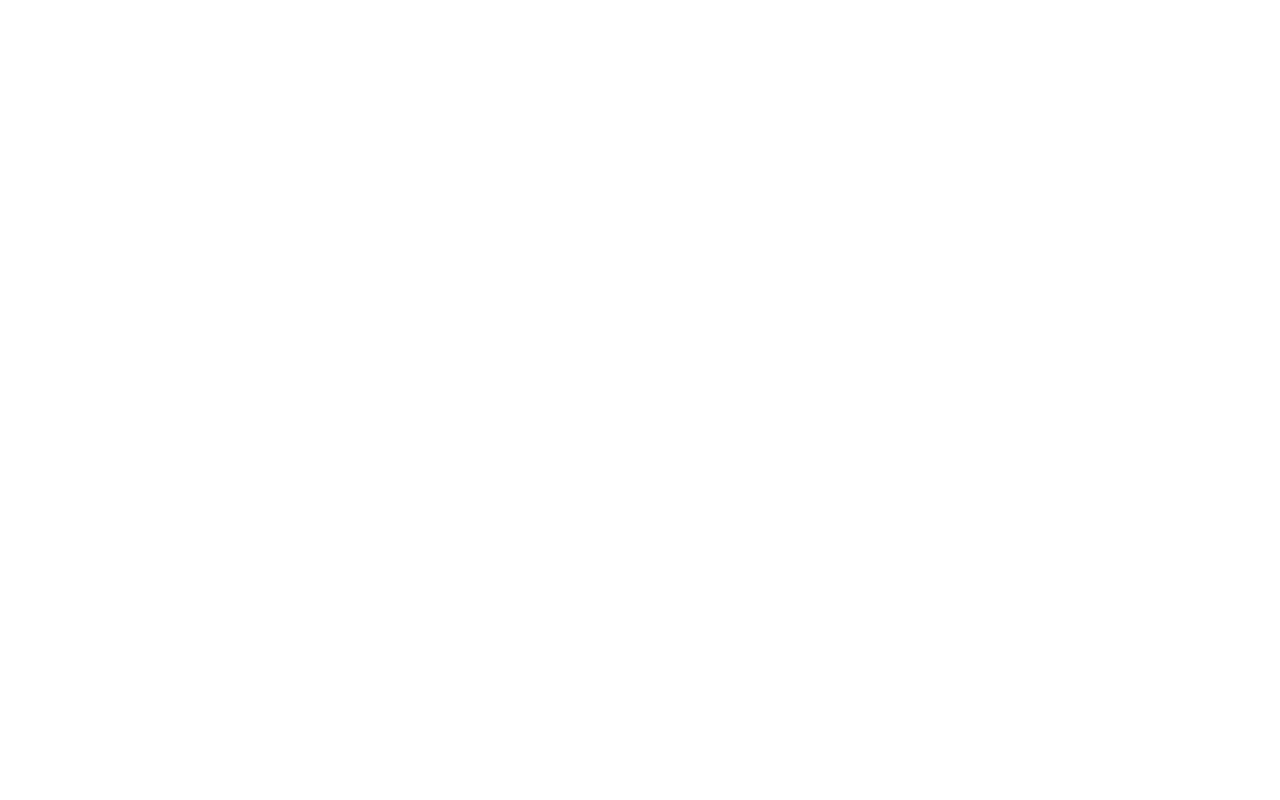
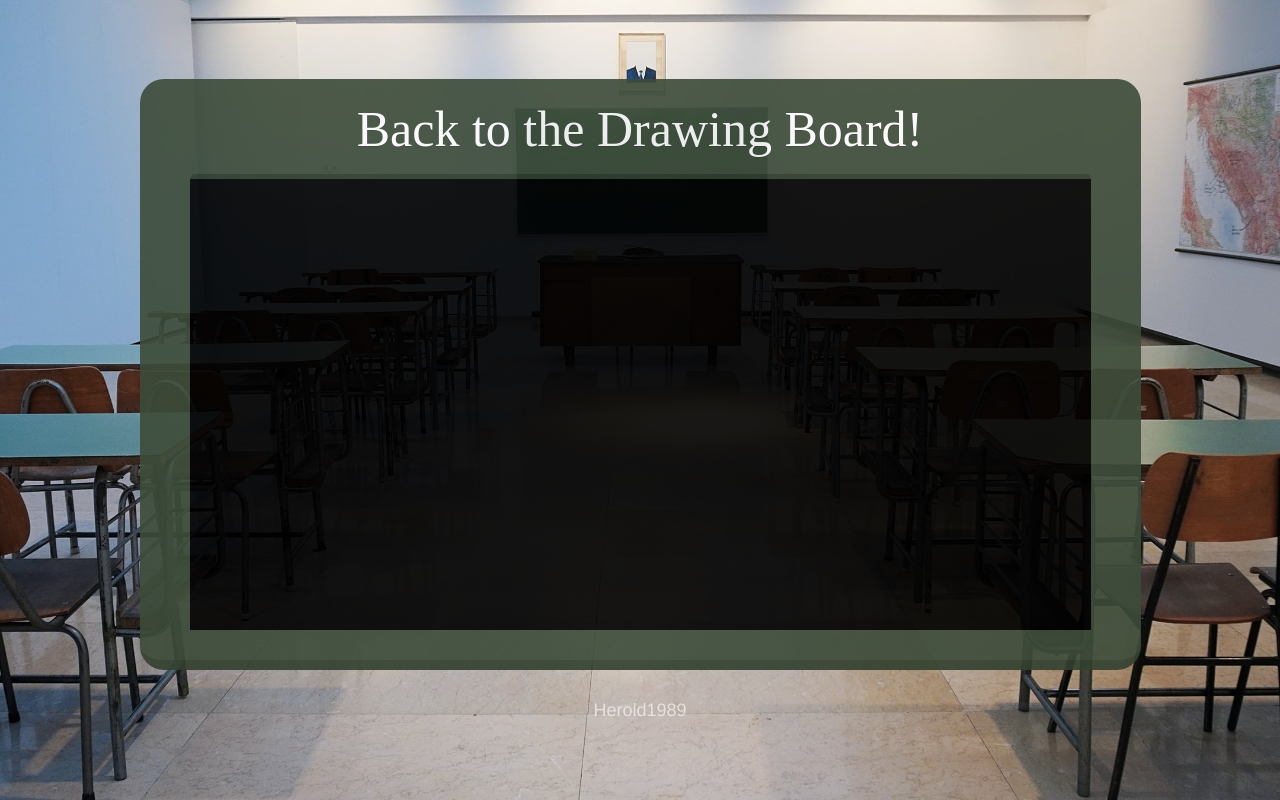
Before and after one commit to Herold1989/etch-a-sketch, a plain HTML site: page index.html in a window 1280 px wide. Drawn offline with Linux system fonts and the light colour scheme.

Commit message:
set up a drawing board, design by https://mr-robot-83.github.io/etch-a-sketch/

```diff
--- a/index.css
+++ b/index.css
@@ -0,0 +1,82 @@
+* {
+  box-sizing: border-box;
+  margin: 0;
+  padding: 0;
+}
+
+body {
+  font-family: "Helvetica, sans-serif";
+}
+
+/*Background Photo by Ivan Aleksic on Unsplash: https://unsplash.com/photos/PDRFeeDniCk*/
+
+.window {
+  display: flex;
+  flex-direction: column;
+  align-items: center;
+  justify-content: center;
+  height: 100vh;
+  padding: 30px;
+  background: url(./backround.jpg) no-repeat center center/cover;
+
+}
+
+
+.app-container {
+  user-select: none;
+  -webkit-user-select: none; /*Safari*/
+  -moz-user-select: none; /*Firefox*/
+  align-items: center;
+  flex-direction: column;
+  justify-content: center;
+  align-items: center;
+  width: 1001px;
+}
+
+.app-border {
+ background-color: rgb(61, 76, 58);
+ opacity: 0.9;
+ padding: 30px 50px;
+ border-radius: 24px;
+ border-bottom: 10px solid #0000002a;
+}
+
+.app-title {
+  border-radius: 16px;
+  text-align: center;
+  margin-bottom: 25px;
+  font-family:"Arial, Helvetica, sans-serif";
+  font-size: 50px;
+  color: #ffffff;
+  text-shadow: 0px 1px #0000002a;
+  line-height: 80%;
+}
+
+.canvas-shadow {
+  background-color: #0000003e;
+  height: 5px;
+  border-radius: 10px 10px 0 0;
+}
+
+.canvas-container {
+  flex: 1;
+  height: 451px;
+  background-color: rgb(0, 0, 0);
+  display: grid;
+  border-bottom: 1px solid #0000003e;
+  border-right: 1px solid #0000003e;
+}
+
+/* footer styles */
+.footer {
+  margin-top: 30px;
+}
+
+.footer,
+.footer a,
+.footer hover {
+  color: rgba(255, 255, 255, 0.6);
+  font-family: 'Helvetica';
+  font-size: 18px;
+  text-decoration: none;
+}
--- a/index.html
+++ b/index.html
@@ -1,13 +1,30 @@
 <!DOCTYPE html>
 <html lang="en">
+
 <head>
     <meta charset="UTF-8">
     <meta http-equiv="X-UA-Compatible" content="IE=edge">
     <meta name="viewport" content="width=device-width, initial-scale=1.0">
     <title>Etch-a-Sketch</title>
+    <link rel="stylesheet" href="./index.css">
+    <script src="script.js" defer></script>
+</head>
 
-</head>
 <body>
 
+    <div class="window">
+        <div class="app-container">
+            <div class="app-border">
+                <div class="app-title">Back to the Drawing Board!</div>
+                <div class="canvas-shadow"></div>
+                <div class="canvas-container"></div>
+            </div>
+        </div>
+        <div class="footer"><a href="https://github.com/herold1989/etch-a-sketch" target="_blank">Herold1989</a></div>
+    </div>
+    </div>
+
+
 </body>
+
 </html>
```
Also changed, not shown: ReadMe.md, backround.jpg (added), 1 other file.
